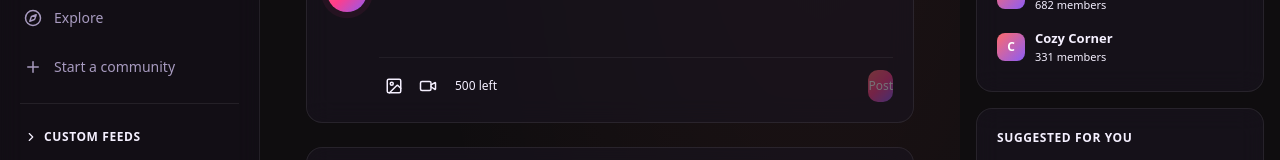
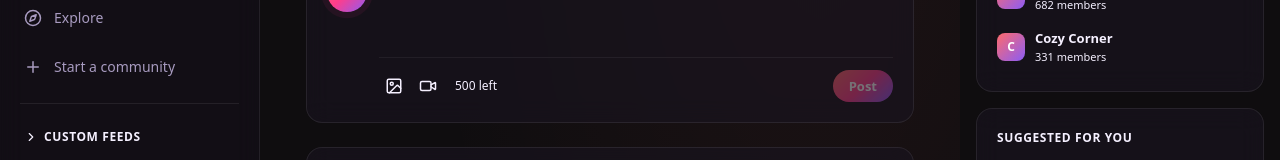
Before and after one commit to H-Viet/touchee-frontend, a Next.js app: page / in a window 1280 px wide. Shown: the part 212-372 px from the top of the page. Built offline with nearby package versions, Linux system fonts and the light colour scheme.

Commit message:
ref: fix Post button styling

```diff
--- a/src/components/posts/CreatePost.tsx
+++ b/src/components/posts/CreatePost.tsx
@@ -193,6 +193,16 @@ export const CreatePost = ({ onSubmit, bare = false }: CreatePostProps) => {
             onClick={handleSubmit}
             disabled={!content.trim() || remaining < 0}
             size="sm"
+            style={{
+              fontSize: "13px",
+              fontWeight: 600,
+              padding: "7px 16px",
+              borderRadius: "9999px",
+              border: "none",
+              cursor: "pointer",
+              background: "linear-gradient(135deg, #ff6b6b, #ff3d8b, #8b5cf6)",
+              color: "white",
+            }}
           >
             Post
           </Button>
```
